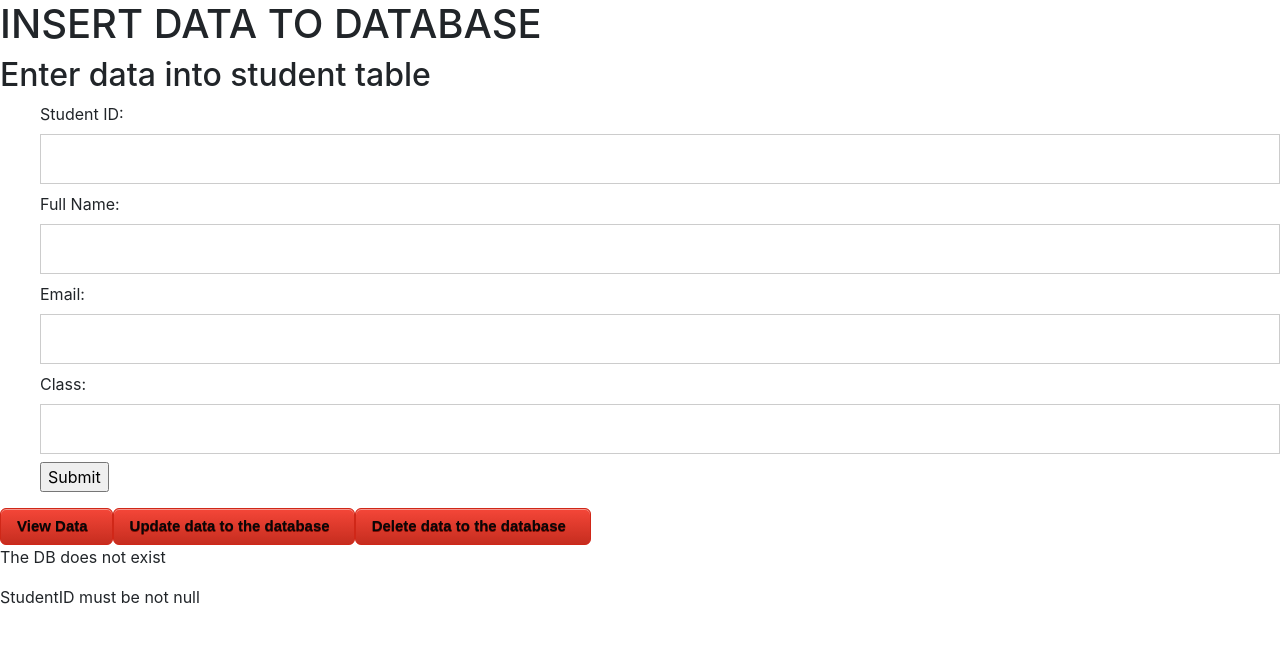
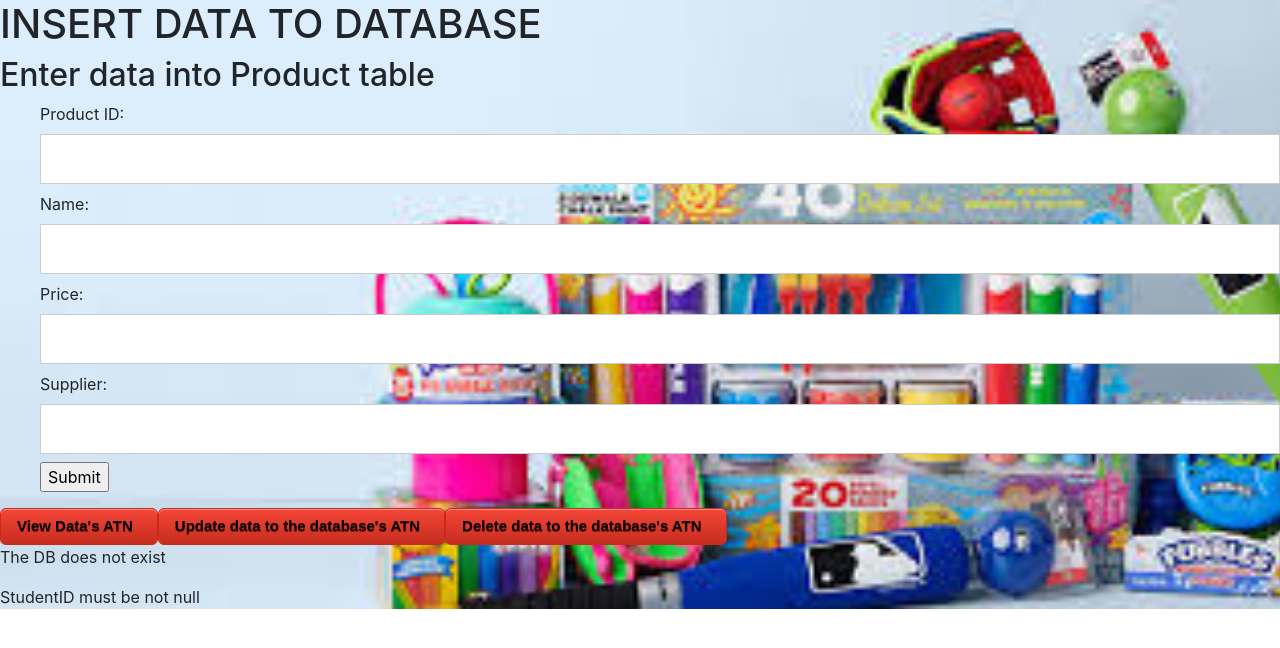
Before and after one commit to ngoducanh179/ducanhass2, a PHP site: page /InsertData.php in a window 1280 px wide. Shown: the top 648 px of the page. Run offline with PHP 8.4, Linux system fonts and the light colour scheme; data that the repository does not hold is empty; some libraries are stand-ins or nearby versions.

Commit message:
Add files via upload

```diff
--- a/InsertData.php
+++ b/InsertData.php
@@ -5,28 +5,35 @@
         var CheckClassName = document.getElementById("Class1").value;
         var checkFullName = document.getElementById("Name1").value;
         var checkEmail = document.getElementById("Email1").value;
-        if (CheckClassName == "GCD0703") {
-            return true;
-        } else if (checkFullName == "") {
+        if (CheckClassName == "") {
             alert("FullName should have Data");
             return false;
+        } else if (checkFullName == "") {
+            alert("Name should have Data");
+            return false;
         } else if (checkEmail == "") {
-            alert("Email should have Data");
+            alert("Price should have Data");
             return false;
         } else {
-            alert("ClassName should equal GCD0703");
-            return false;
+            return true
         }
     }
 </script>
 
 <head>
-    <title>Insert data to PostgreSQL with php - creating a simple web application</title>
+    <title>ATN Shop</title>
     <meta http-equiv="Content-Type" content="text/html; charset=utf-8" />
     <link rel="stylesheet" href="style.css">
     <style>
         li {
             list-style: none;
+        }
+
+        body {
+            width: 100%;
+            height: 100%;
+            background: url(tfasfs.jpg) no-repeat;
+            background-size: cover;
         }
     </style>
     <link rel="stylesheet" href="https://stackpath.bootstrapcdn.com/bootstrap/4.3.1/css/bootstrap.min.css" integrity="sha384-ggOyR0iXCbMQv3Xipma34MD+dH/1fQ784/j6cY/iJTQUOhcWr7x9JvoRxT2MZw1T" crossorigin="anonymous">
@@ -35,27 +42,27 @@
 
 <body>
     <h1>INSERT DATA TO DATABASE</h1>
-    <h2>Enter data into student table</h2>
+    <h2>Enter data into Product table</h2>
     <ul>
         <form name="InsertData" action="InsertData.php" method="POST">
-            <li>Student ID:</li>
+            <li>Product ID:</li>
             <li><input type="text" name="stuid" /></li>
-            <li>Full Name:</li>
+            <li>Name:</li>
             <li><input type="text" name="fname" id="Name1" /></li>
-            <li>Email:</li>
+            <li>Price:</li>
             <li><input type="text" name="email" id="Email1" /></li>
-            <li>Class:</li>
+            <li>Supplier:</li>
             <li><input type="text" name="classname" id="Class1" /></li>
             <li><input type="submit" name="Submit" onclick="CheckClass()" /></li>
         </form>
     </ul>
     <div class="row">
         <div class="col-12">
-            <a href="ConnectToDB.php" class="myButton pl-3">View Data</a>
+            <a href="ConnectToDB.php" class="myButton pl-3">View Data's ATN</a>
 
-            <a href="UpdateData.php" class="myButton pl-3">Update data to the database</a>
+            <a href="UpdateData.php" class="myButton pl-3">Update data to the database's ATN</a>
 
-            <a href="DeleteData.php" class="myButton pl-3">Delete data to the database</a>
+            <a href="DeleteData.php" class="myButton pl-3">Delete data to the database's ATN</a>
         </div>
     </div>
     <?php
--- a/index.php
+++ b/index.php
@@ -10,7 +10,7 @@
 	body {
 		width: 100%;
 		height: 100%;
-		background: url(pexels-photo-1229861.jpeg) no-repeat;
+		background: url(tfasfs.jpg) no-repeat;
 		background-size: cover;
 	}
 
```
Also changed, not shown: DeleteData.php (+12 -5 lines), UpdateData.php (+20 -13 lines), tfasfs.jpg (added).
